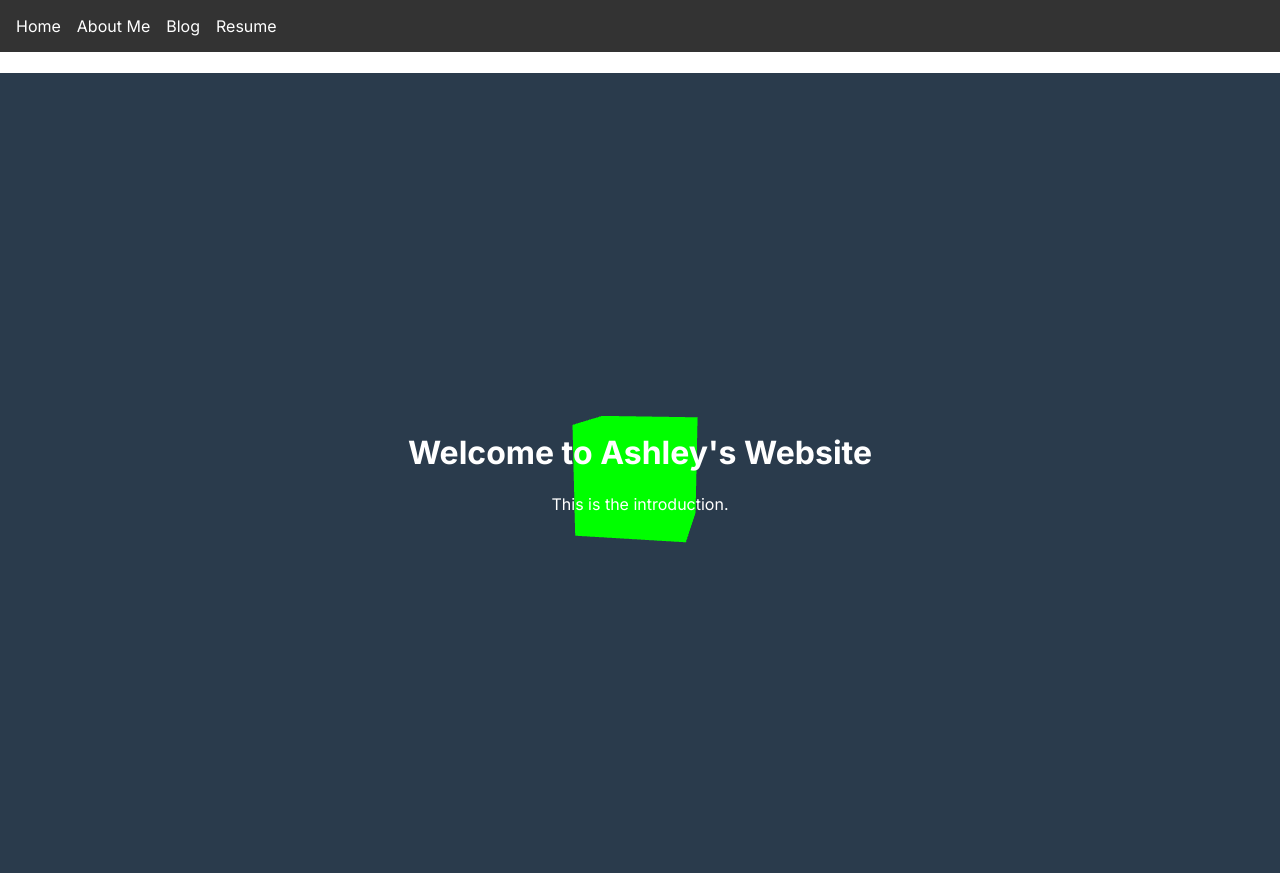
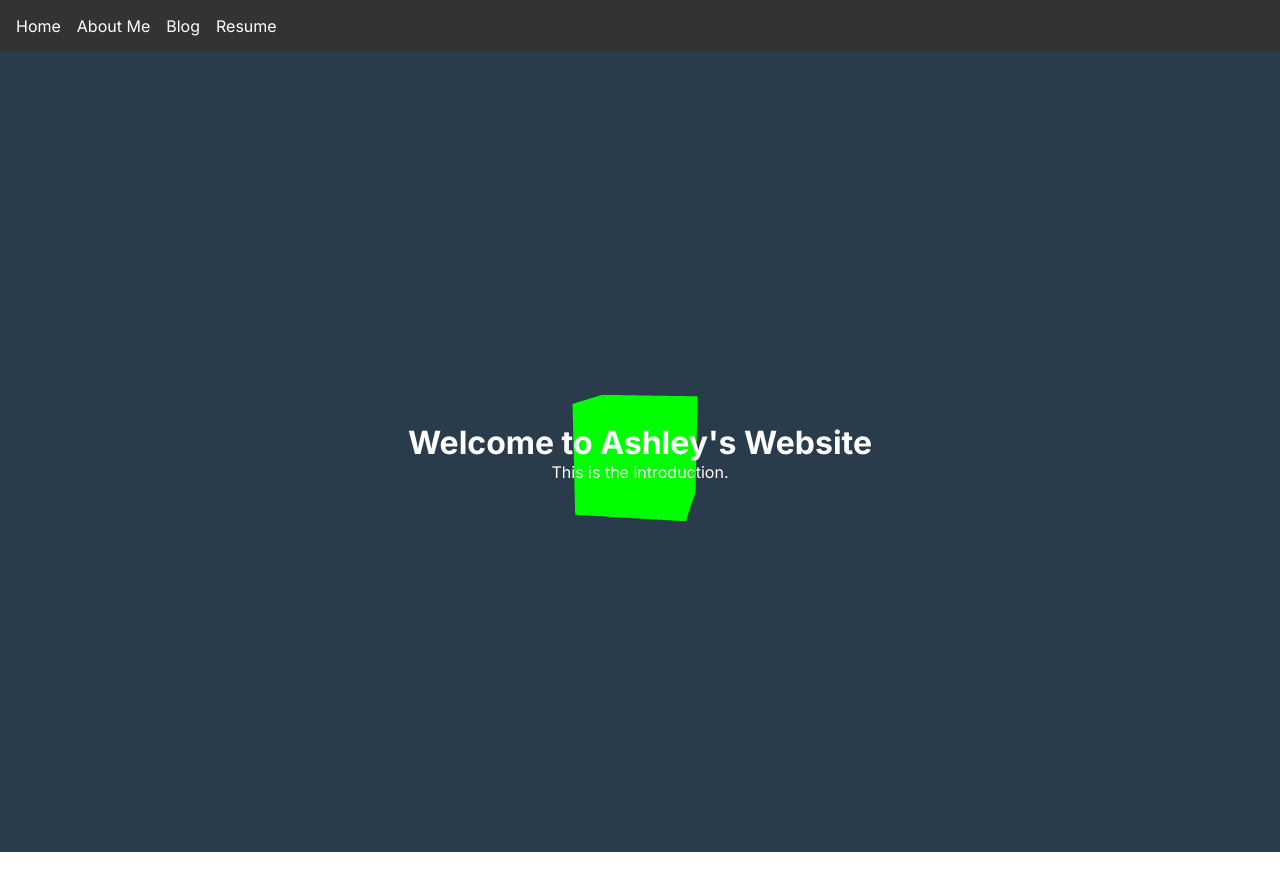
Before and after one commit to Ashleyhx/personal-website, a Next.js app: page / in a window 1280 px wide. After the commit the page ends 852 px from the top, so only its background shows below. Built offline with nearby package versions, Linux system fonts and the light colour scheme.

Commit message:
formmating

```diff
--- a/app/components/WebGLCanvas.tsx
+++ b/app/components/WebGLCanvas.tsx
@@ -53,7 +53,7 @@ const WebGLCanvas = () => {
         };
     }, []);
 
-    return <div ref={canvasRef} style={{ position: 'absolute', top: 0, left: 0, width: '100%', height: '100vh', zIndex: -1 }} />;
+    return <div ref={canvasRef} className="webgl-canvas" />;
 };
 
 export default WebGLCanvas;
--- a/app/globals.css
+++ b/app/globals.css
@@ -1,7 +1,15 @@
+/* Reset margins and paddings */
+* {
+  margin: 0;
+  padding: 0;
+  box-sizing: border-box;
+}
+
 body {
   font-family: Arial, sans-serif;
   margin: 0;
   padding: 0;
+  overflow: hidden;
 }
 
 nav {
@@ -29,4 +37,20 @@ nav ul li a {
 
 main {
   padding: 2rem;
+  position: relative;
+  z-index: 1;
+  color: white;
+  text-align: center;
+  top: 50%;
+  transform: translateY(-50%);
 }
+
+/* Ensure the WebGLCanvas fills the viewport */
+.webgl-canvas {
+  position: absolute;
+  top: 0;
+  left: 0;
+  width: 100%;
+  height: 100%;
+  z-index: -1;
+}
```
Also changed, not shown: app/page.tsx (line endings or trailing spaces).
